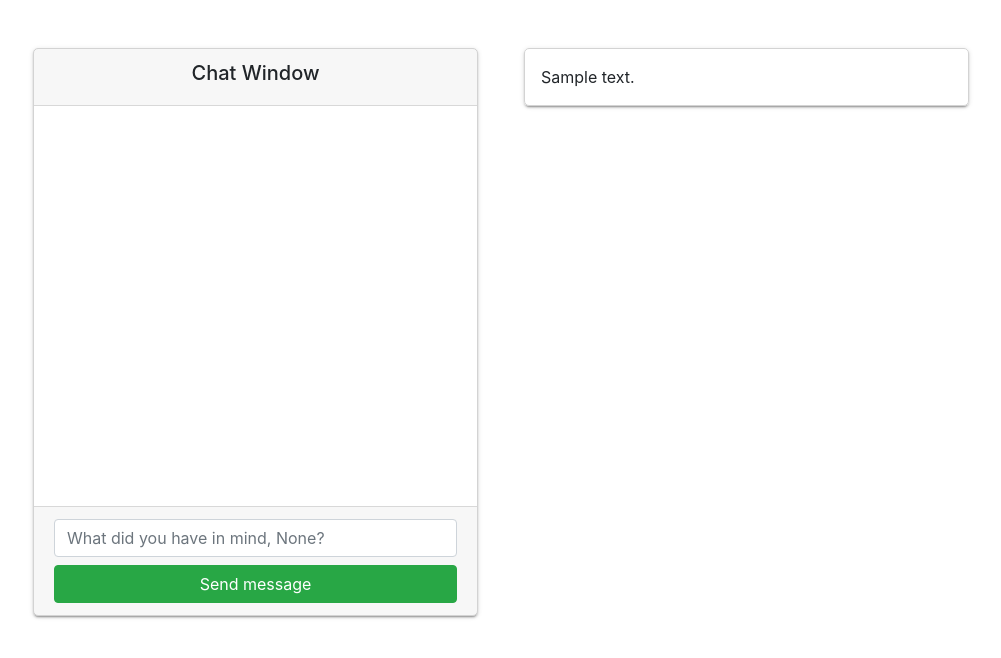
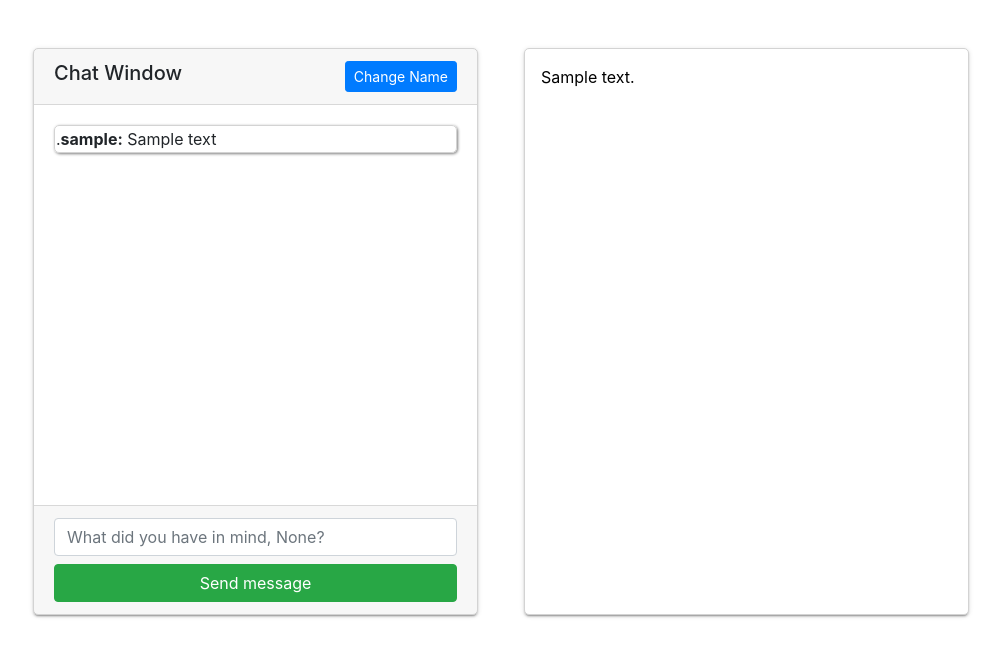
Before and after one commit to DanielCs1988/SocketIO-demo, a Flask app: template templates/index.html in a window 1280 px wide. Shown: the top 658 px of the page, without its empty margins (147-1148 px from the left). Run offline with Flask 2, Linux system fonts and the light colour scheme; the template is opened without the code that fills it: most values are stand-ins (such as "Sample title", 1, 10 or a date in 2020); some libraries are stand-ins or nearby versions.

Commit message:
Added editable paragraph feature.

```diff
--- a/server.py
+++ b/server.py
@@ -12,8 +12,9 @@
 socket = SocketIO(app)
 
 # Just to spare you the effort of setting up a database for this small demo.
-# This also means that the chat history will be purged when the server shuts down.
+# This also means that the chat/text history will be purged when the server shuts down.
 chat_history = []
+text_history = ''
 
 
 @app.route('/')
@@ -30,8 +31,8 @@
     nickname = request.args['nickname']
     if len(nickname) >= 5:
         session['user'] = nickname
-        paragraph_text = get_bacon_ipsum()
-        return render_template('index.html', paragraph_text=paragraph_text)
+        paragraph_text = text_history if text_history else get_bacon_ipsum()
+        return render_template('index.html', paragraph_text=paragraph_text, chat_history=chat_history)
 
     return redirect(url_for('login_page'))
 
@@ -49,11 +50,14 @@
 def handle_incoming_chat_message(chat_msg):
     # Appending the name of the current user to the message, while converting it to a dictionary.
     full_msg = {'nick': session.get('user'), 'message': chat_msg}
+
     # First we save the message to the database.
     chat_history.append(full_msg)
+
     # Then we broadcast the message to all the connected clients, including sender.
     # Dictionary is automatically converted to JSON.
     emit('chat', full_msg, broadcast=True)
+
     # It's nice to give a feedback to the sender about the successful data transfer.
     # This message is overly verbose for demonstration purposes. See the script side for more info.
     return 'Message received and saved.'
@@ -65,8 +69,14 @@
     # Providing a return value - aka feedback to the sender - is not necessary as you can see.
     emit('text-edited', text, broadcast=True, include_self=False)
 
+    # Saving the current state of the text for the new arrivals.
+    global text_history
+    text_history = text
+
 
 def get_bacon_ipsum():
+    if text_history:
+        return text_history
     with open('bacon.txt') as file:
         return file.read()
 
--- a/static/main.js
+++ b/static/main.js
@@ -10,8 +10,22 @@
     });
 
     $('#send-btn').click(function () {
-        let message = $('#chat-message').val();
-        socket.emit('chat', message);
+        let message = $('#chat-message');
+        socket.emit('chat', message.val(), function (server_reply) {
+            console.log(server_reply);
+        });
+        message.val('');
     });
 
+    socket.on('text-edited', function (newText) {
+        $('#editable-text').val(newText);
+    });
+
+    $('#editable-text').on('keydown', function () {
+        setTimeout(function () {
+            socket.emit('text-edited', $('#editable-text').val());
+        }, 10);
+    });
+
+
 });
--- a/static/style.css
+++ b/static/style.css
@@ -2,11 +2,7 @@
     height: 100%;
 }
 
-p {
-    white-space: pre-wrap;
-}
-
-.card, p, form {
+.card, textarea, form {
     border: lightgrey solid 1px;
     border-radius: 5px;
     box-shadow: 0 3px 1px -2px rgba(0, 0, 0, .2),
@@ -29,5 +25,14 @@
     box-shadow: grey 1px 1px 3px;
     padding: 1px;
     border: lightgrey solid 1px;
-    margin-bottom: 2px;
+    margin-bottom: 5px;
 }
+
+textarea {
+    width: 100%;
+    height: 100%;
+    -webkit-box-sizing: border-box; /* Safari/Chrome, other WebKit */
+    -moz-box-sizing: border-box;    /* Firefox, other Gecko */
+    box-sizing: border-box;         /* Opera/IE 8+ */
+    resize: none;
+}
--- a/templates/index.html
+++ b/templates/index.html
@@ -5,20 +5,31 @@
 
     <div class="offset-lg-1 col-lg-5 col mr-2">
         <div class="card h-100">
-            <div class="card-header text-centered">
-                <h5 class="text-center">Chat Window</h5>
+
+            <div class="card-header">
+                <h5 class="d-inline">Chat Window</h5>
+                <a type="button" class="btn btn-primary btn-sm float-right" href="{{ url_for('login_page') }}">
+                    Change Name
+                </a>
             </div>
-            <div id="chat-space" class="card-body"></div>
+
+            <div id="chat-space" class="card-body">
+                {% for msg in chat_history %}
+                    <div class="chat-msg"><b>{{ msg.nick }}:</b> {{ msg.message }}</div>
+                {% endfor %}
+            </div>
+
             <div class="card-footer">
                 <input type="text" id="chat-message" name="chat-message" class="form-control mb-2"
                        placeholder="What did you have in mind, {{ session.get('user') }}?">
                 <button id="send-btn" class="btn btn-success btn-block">Send message</button>
             </div>
+
         </div>
     </div>
 
     <div class="col-lg-5 col ml-2">
-        <p id="editable-text" class="p-3">{{ paragraph_text }}</p>
+        <textarea id="editable-text" class="p-3">{{ paragraph_text }}</textarea>
     </div>
 
 </div>
--- a/templates/layout.html
+++ b/templates/layout.html
@@ -8,6 +8,7 @@
     <link rel="stylesheet" href="https://maxcdn.bootstrapcdn.com/bootstrap/4.0.0/css/bootstrap.min.css"
           integrity="sha384-Gn5384xqQ1aoWXA+058RXPxPg6fy4IWvTNh0E263XmFcJlSAwiGgFAW/dAiS6JXm" crossorigin="anonymous">
     <link rel="stylesheet" href="{{ url_for('static', filename='style.css') }}">
+    <link rel="shortcut icon" href="{{ url_for('static', filename='favicon.ico') }}">
 
     <script src="https://code.jquery.com/jquery-3.2.1.slim.min.js"
             integrity="sha384-KJ3o2DKtIkvYIK3UENzmM7KCkRr/rE9/Qpg6aAZGJwFDMVNA/GpGFF93hXpG5KkN"
--- a/templates/login.html
+++ b/templates/login.html
@@ -2,8 +2,10 @@
 {% block content %}
 
 <h2 class="text-center">Enter a nickname to begin chatting!</h2>
+
 <div class="row">
     <div class="col offset-md-3 offset-lg-4 col-md-6 col-lg-4">
+
         <form action="{{ url_for('login_user') }}" method="get" class="p-3">
             <div class="form-group">
                 <input type="text" class="form-control" id="nickname" name="nickname" minlength="5"
@@ -11,6 +13,7 @@
                 <button type="submit" class="btn btn-success btn-block mt-2">Start chatting!</button>
             </div>
         </form>
+
     </div>
 </div>
 
```
Also changed, not shown: static/favicon.ico (added).
